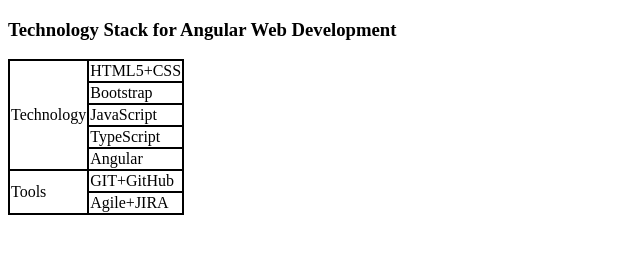
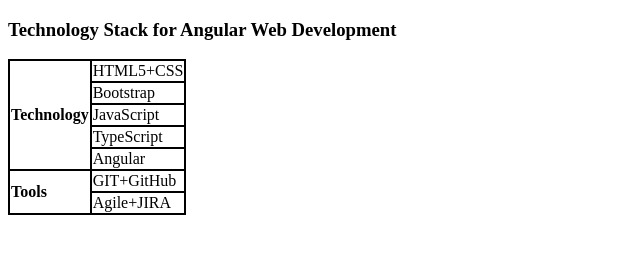
Before and after one commit to TejasJore33/MyProfile, a plain HTML site: page techstack.html in a window 1280 px wide. Shown: the whole page, without its empty margins (0-640 px from the left). Drawn offline with Linux system fonts and the light colour scheme.

Commit message:
Update techstack.html

```diff
--- a/techstack.html
+++ b/techstack.html
@@ -21,7 +21,7 @@
     <table>
       <tbody>
         <tr>
-          <td rowspan="5">Technology</td>
+          <td rowspan="5"><strong>Technology</strong></td>
           <td>HTML5+CSS</td>
         </tr>
         <tr>
@@ -37,7 +37,7 @@
           <td>Angular</td>
         </tr>
         <tr>
-          <td rowspan="2">Tools</td>
+          <td rowspan="2"><strong>Tools</strong></td>
           <td>GIT+GitHub</td>
         </tr>
         <tr>
```
